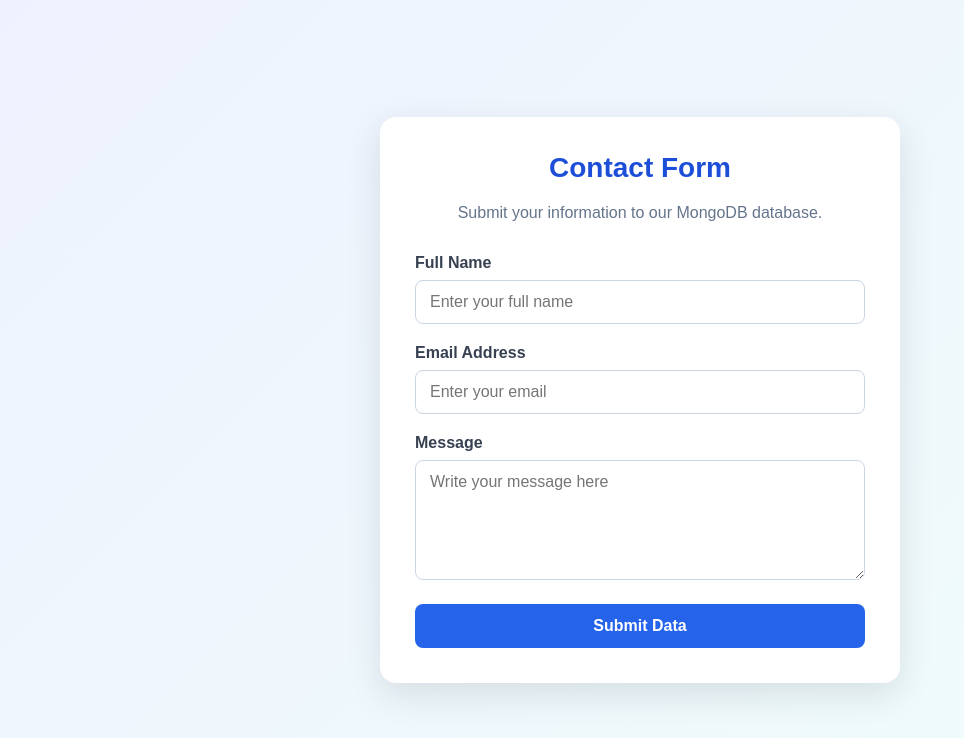
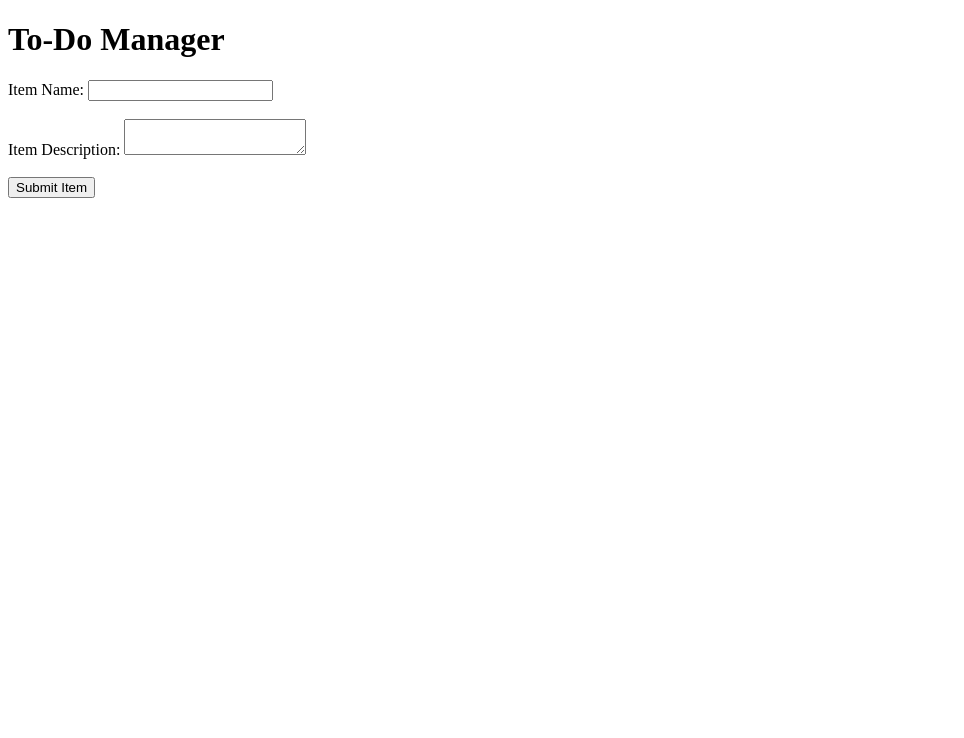
Before and after one commit to shivamlearning9078-debug/Git_and_GitHub_Shivam, a Flask app: page / in a window 1280 px wide. Shown: the top 738 px of the page, without its empty margins (0-964 px from the left). Run offline with Flask 3, Linux system fonts and the light colour scheme.

Commit message:
Add To-Do form with item name and description

```diff
--- a/templates/index.html
+++ b/templates/index.html
@@ -4,62 +4,32 @@
 <head>
     <meta charset="UTF-8">
     <meta name="viewport" content="width=device-width, initial-scale=1.0">
-    <title>Flask & MongoDB | Contact Form</title>
-
-    <link rel="stylesheet"
-          href="{{ url_for('static', filename='style.css') }}">
+    <title>To-Do Manager</title>
 </head>
 <body>
-    <main class="container">
-        <h1>Contact Form</h1>
+    <h1>To-Do Manager</h1>
 
-        <p class="subtitle">
-            Submit your information to our MongoDB database.
-        </p>
+    <form action="/submittodoitem" method="POST">
+        <label for="itemName">Item Name:</label>
+        <input
+            type="text"
+            id="itemName"
+            name="itemName"
+            required
+        >
 
-        {% if error %}
-            <div class="error-message" role="alert">
-                {{ error }}
-            </div>
-        {% endif %}
+        <br><br>
 
-        <form action="{{ url_for('submit') }}" method="POST">
-            <div class="form-group">
-                <label for="name">Full Name</label>
-                <input
-                    type="text"
-                    id="name"
-                    name="name"
-                    value="{{ name or '' }}"
-                    placeholder="Enter your full name"
-                    required
-                >
-            </div>
+        <label for="itemDescription">Item Description:</label>
+        <textarea
+            id="itemDescription"
+            name="itemDescription"
+            required
+        ></textarea>
 
-            <div class="form-group">
-                <label for="email">Email Address</label>
-                <input
-                    type="email"
-                    id="email"
-                    name="email"
-                    value="{{ email or '' }}"
-                    placeholder="Enter your email"
-                    required
-                >
-            </div>
+        <br><br>
 
-            <div class="form-group">
-                <label for="message">Message</label>
-                <textarea
-                    id="message"
-                    name="message"
-                    placeholder="Write your message here"
-                    required
-                >{{ message or '' }}</textarea>
-            </div>
-
-            <button type="submit">Submit Data</button>
-        </form>
-    </main>
+        <button type="submit">Submit Item</button>
+    </form>
 </body>
 </html>
```
